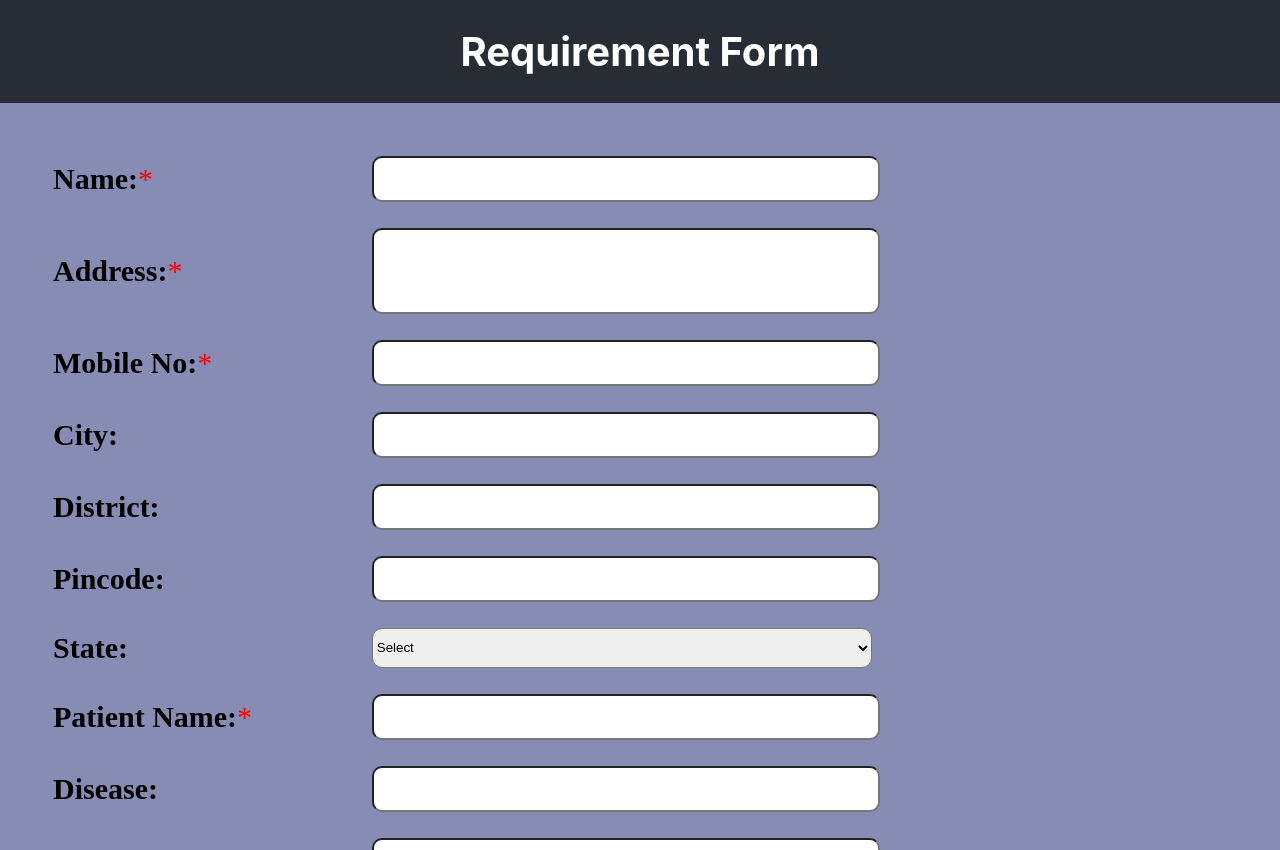
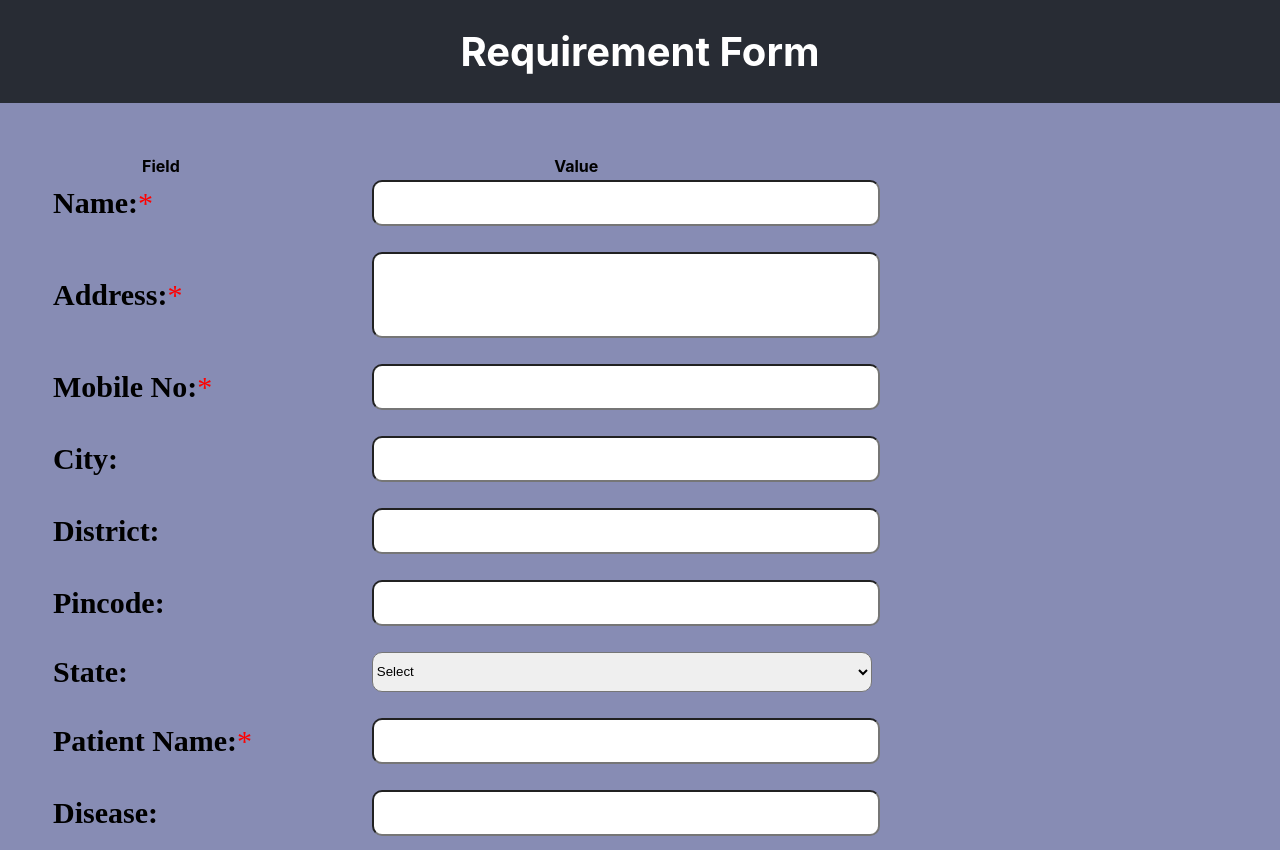
Before and after one commit to Atif7355/tracking_frontend_react, a React (Create React App) app: page / in a window 1280 px wide. Shown: the top 850 px of the page. Built offline with nearby package versions, Linux system fonts and the light colour scheme; no server answers.

Commit message:
Fix: javascript:S5256 in src/MyComponents/Addform.js (ThreatIQ remediation 1220787bddbf466baae752f80c1a68fc, approved)

```diff
--- a/src/MyComponents/Addform.js
+++ b/src/MyComponents/Addform.js
@@ -46,6 +46,13 @@ export const Addform = () => {
         <div className="form">
               <form onSubmit={submit} id="dfrm"style={{padding:"50px"}}>
               <table>
+                    <thead>
+                        <tr>
+                            <th scope="col">Field</th>
+                            <th scope="col">Value</th>
+                        </tr>
+                    </thead>
+                    <tbody>
                     <tr>
                         <td style={{fontFamily:"Serif",fontSize:"30px"}}>
                             <label htmlfor="name"><b>Name:</b><span class="red">*</span></label>
@@ -191,7 +198,7 @@ export const Addform = () => {
                         <input type="email" id="aemail" value={aemail} onChange={(e)=>setAemail(e.target.value)} style={{width:"500px",height:"40px",borderRadius:"10px"}}/>
                         </td>
                     </tr>
-
+                    </tbody>
                 </table>
                 <br/>
                 <button type="submit" className="button">Submit</button>
```
